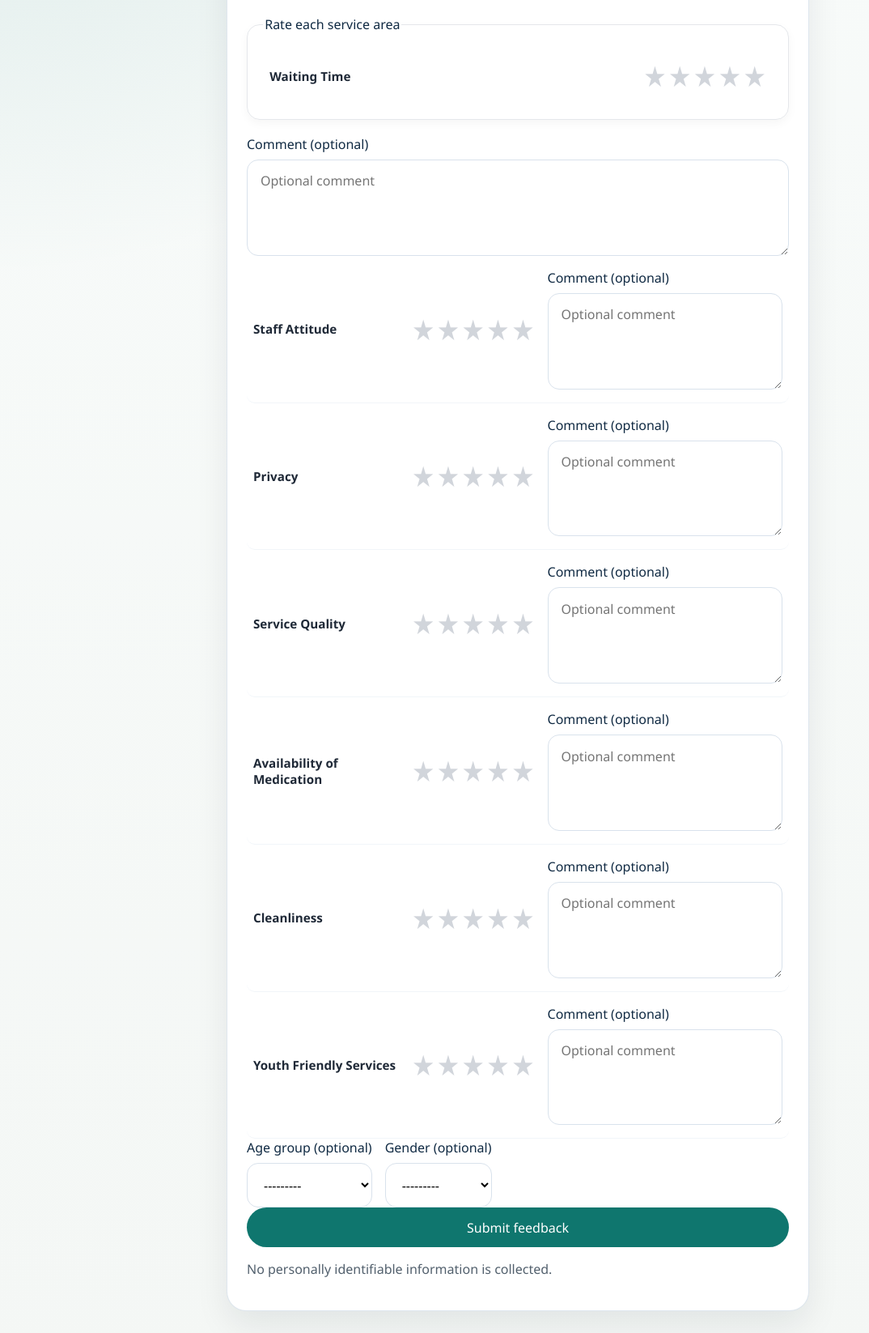
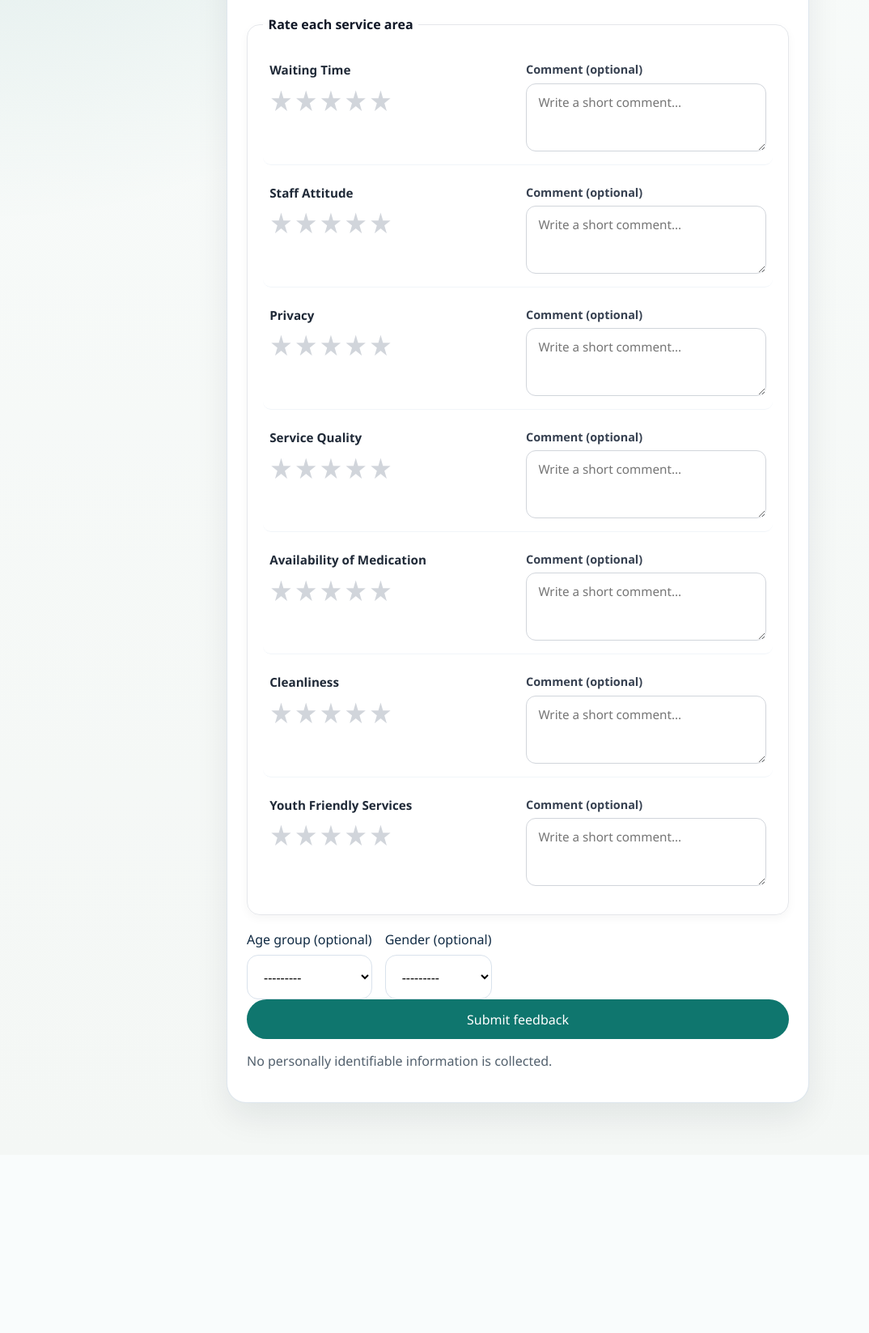
Before and after one commit to David-Stig/health_feedback_app, a Django app: page /feedback/ in a window 1280 px wide. Shown: the part 390-2036 px from the top of the page at 81% size, without its empty margins (0-1074 px from the left). After the commit the page ends 1781 px from the top, so only its background shows below. Run offline with Django 4.2, Linux system fonts and the light colour scheme; data that the repository does not hold is empty.

Commit message:
Update form.html

```diff
--- a/backend/templates/feedback/form.html
+++ b/backend/templates/feedback/form.html
@@ -43,6 +43,7 @@
 
             {% for category_value, category_label in categories %}
                 <div class="category-rating-row">
+                    <div class="rating-section">
                         <div class="category-name">{{ category_label }}</div>
 
                         <div class="star-rating">
@@ -61,17 +62,21 @@
                             <input type="radio" id="cat_{{ forloop.counter }}_1" name="rating_{{ category_value }}" value="1">
                             <label for="cat_{{ forloop.counter }}_1" title="1 star">★</label>
                         </div>
+                    </div>
 
-
+                    <div class="comment-section">
+                        <label for="comment_{{ category_value }}" class="comment-label">Comment (optional)</label>
+                        <textarea
+                            id="comment_{{ category_value }}"
+                            name="comment_{{ category_value }}"
+                            class="category-comment"
+                            placeholder="Write a short comment..."
+                        ></textarea>
+                    </div>
+                </div>
+            {% endfor %}
         </fieldset>
 
-        <label>
-            Comment (optional)
-            {{ form.comment }}
-            {{ form.comment.errors }}
-        </label>
-         </div>
-{% endfor %}
         <div class="grid-two">
             <label>
                 Age group (optional)
@@ -101,11 +106,17 @@
     box-shadow: 0 4px 12px rgba(0, 0, 0, 0.04);
 }
 
+.service-ratings-fieldset legend {
+    font-weight: 700;
+    color: #111827;
+    padding: 0 0.4rem;
+}
+
 .category-rating-row {
-    display: flex;
-    justify-content: space-between;
-    align-items: center;
-    gap: 1rem;
+    display: grid;
+    grid-template-columns: 1fr 1fr;
+    gap: 1.25rem;
+    align-items: start;
     padding: 1rem 0.5rem;
     border-bottom: 1px solid #f1f5f9;
     transition: background 0.2s ease;
@@ -120,16 +131,22 @@
     border-bottom: none;
 }
 
+.rating-section {
+    display: flex;
+    flex-direction: column;
+    gap: 0.6rem;
+}
+
 .category-name {
     font-weight: 600;
     color: #1f2937;
-    min-width: 180px;
     font-size: 0.95rem;
 }
 
 .star-rating {
     display: inline-flex;
     flex-direction: row-reverse;
+    justify-content: flex-end;
     gap: 0.15rem;
 }
 
@@ -159,21 +176,54 @@
     text-shadow: 0 0 6px rgba(251, 191, 36, 0.4);
 }
 
+.comment-section {
+    display: flex;
+    flex-direction: column;
+    gap: 0.45rem;
+}
+
+.comment-label {
+    font-size: 0.9rem;
+    font-weight: 600;
+    color: #374151;
+}
+
+.category-comment {
+    width: 100%;
+    min-height: 84px;
+    padding: 0.75rem 0.9rem;
+    border: 1px solid #d1d5db;
+    border-radius: 12px;
+    font-size: 0.95rem;
+    resize: vertical;
+    outline: none;
+    background: #fff;
+    transition: border-color 0.2s ease, box-shadow 0.2s ease;
+    box-sizing: border-box;
+}
+
+.category-comment:focus {
+    border-color: #2563eb;
+    box-shadow: 0 0 0 3px rgba(37, 99, 235, 0.12);
+}
+
 @media (max-width: 768px) {
     .category-rating-row {
-        flex-direction: column;
-        align-items: flex-start;
-        gap: 0.6rem;
+        grid-template-columns: 1fr;
+        gap: 0.8rem;
     }
 
     .category-name {
-        min-width: auto;
         font-size: 1rem;
     }
 
     .star-rating label {
         font-size: 2rem;
     }
+
+    .category-comment {
+        min-height: 74px;
+    }
 }
 </style>
 {% endblock %}
```
Lines whose indentation alone changed are shown as unchanged.
